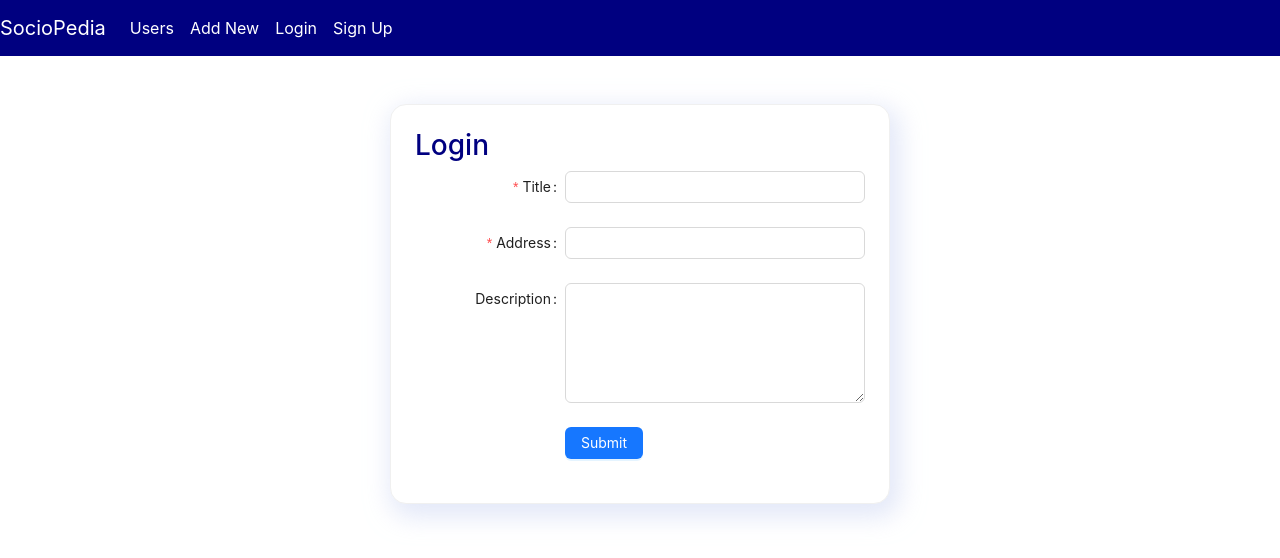
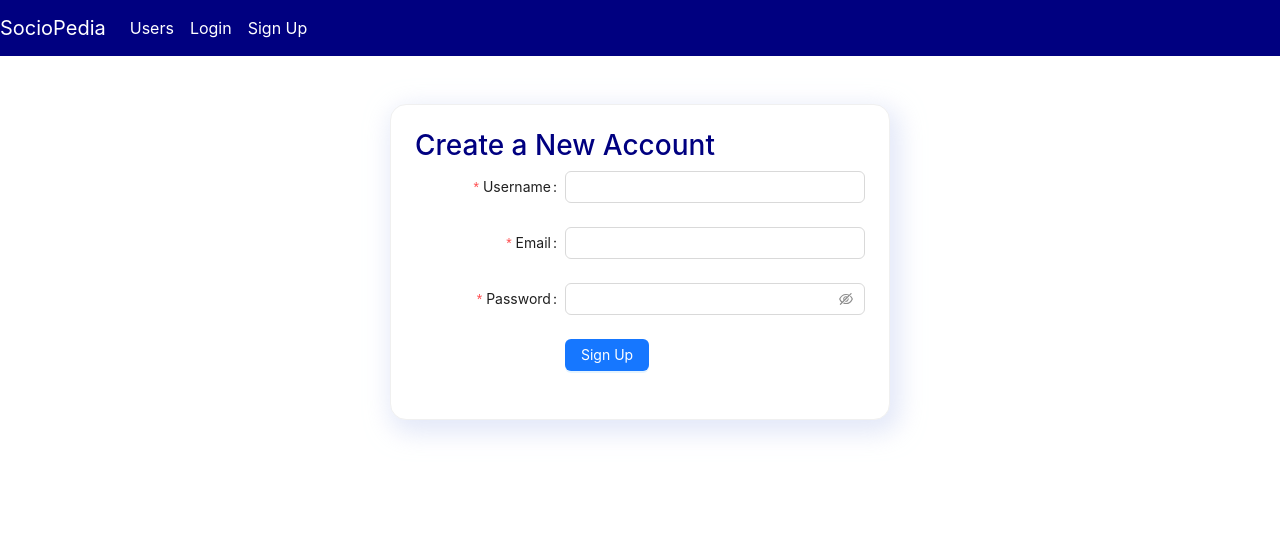
Before and after one commit to AbdulWahab35/sociopedia, a React (Create React App) app: page /signup in a window 1280 px wide. Shown: the top 558 px of the page. Built offline with nearby package versions, Linux system fonts and the light colour scheme.

Commit message:
authentication added

```diff
--- a/src/App.js
+++ b/src/App.js
@@ -7,10 +7,23 @@ import NavBar from "./shared/components/NavBar";
 import Users from "./users/pages/Users";
 import { Route, Routes } from "react-router-dom";
 import { AuthContext } from "./shared/context/auth-context";
+import { useState, useCallback } from "react";
 
 function App() {
+  const [isLoggedIn, setIsLoggedIn] = useState(false);
+
+  const login = useCallback(() => {
+    setIsLoggedIn(true);
+  }, []);
+
+  const logout = useCallback(() => {
+    setIsLoggedIn(false);
+  }, []);
+
   return (
-    <AuthContext.Provider value={'ali'}>
+    <AuthContext.Provider
+      value={{ isLoggedIn: isLoggedIn, login: login, logout: logout }}
+    >
       <NavBar />
       <Routes>
         <Route path="/" element={<Login />} />
--- a/src/auth/Login.js
+++ b/src/auth/Login.js
@@ -1,8 +1,11 @@
-import React from "react";
-import { Button, Form, Input, Card } from "antd";
+import React, { useContext } from "react";
+import { Button, Form, Input, Card, Divider } from "antd";
 import { Link } from "react-router-dom";
+import { AuthContext } from "../shared/context/auth-context";
 
 const Login = () => {
+  const auth = useContext(AuthContext);
+
   const onFinish = (values) => {
     console.log("Success:", values);
   };
@@ -79,8 +82,14 @@ const Login = () => {
             }}
           >
             <Link to="/users">
+              <Button onClick={auth.login} type="primary" htmlType="submit">
+                Login
+              </Button>
+            </Link>
+            <Divider>IF NOT HAVE ACCOUNT</Divider>
+            <Link to="/signup">
               <Button type="primary" htmlType="submit">
-                Login
+                Sign Up
               </Button>
             </Link>
           </Form.Item>
--- a/src/auth/SignUp.js
+++ b/src/auth/SignUp.js
@@ -1,7 +1,13 @@
 import React from "react";
 import { Button, Form, Input, Card } from "antd";
+import { Link } from "react-router-dom";
+import { useContext } from "react";
+import { AuthContext } from "../shared/context/auth-context";
 
 const SignUp = () => {
+
+  const auth = useContext(AuthContext)
+
   const onFinish = (values) => {
     console.log("Success:", values);
   };
@@ -20,7 +26,7 @@ const SignUp = () => {
       <Card
         style={{
           width: "500px",
-          height: "400px",
+          //   height: "400px",
           borderRadius: "16px",
           //   marginRight: "24px",
           boxShadow: "5px 8px 24px 5px rgba(208, 216, 243, 0.6)",
@@ -44,14 +50,15 @@ const SignUp = () => {
           onFinishFailed={onFinishFailed}
           autoComplete="off"
         >
-          <h3 style={{ color: "navy" }}>Login</h3>
+          <h3 style={{ color: "navy" }}>Create a New Account</h3>
+
           <Form.Item
-            label="Title"
+            label="Username"
             name="username"
             rules={[
               {
                 required: true,
-                message: "Please input your title!",
+                message: "Please enter a valid Username!",
               },
             ]}
           >
@@ -59,20 +66,29 @@ const SignUp = () => {
           </Form.Item>
 
           <Form.Item
-            label="Address"
-            name="address"
+            label="Email"
+            name="email"
             rules={[
               {
                 required: true,
-                message: "Please input correct address!",
+                message: "Please enter a valid e-mail!",
               },
             ]}
           >
             <Input />
           </Form.Item>
 
-          <Form.Item label="Description" name="description">
-            <Input.TextArea rows={5} />
+          <Form.Item
+            label="Password"
+            name="password"
+            rules={[
+              {
+                required: true,
+                message: "Please enter a valid password!",
+              },
+            ]}
+          >
+            <Input.Password />
           </Form.Item>
 
           <Form.Item
@@ -81,9 +97,11 @@ const SignUp = () => {
               span: 16,
             }}
           >
-            <Button type="primary" htmlType="submit">
-              Submit
-            </Button>
+            <Link to="/users">
+              <Button onClick={auth.login} type="primary" htmlType="submit">
+                Sign Up
+              </Button>
+            </Link>
           </Form.Item>
         </Form>
       </Card>
--- a/src/shared/components/NavBar.js
+++ b/src/shared/components/NavBar.js
@@ -1,7 +1,11 @@
 import React from "react";
 import { Link } from "react-router-dom";
+import { useContext } from "react";
+import { AuthContext } from "../context/auth-context";
 
 const NavBar = () => {
+  const auth = useContext(AuthContext);
+
   return (
     <nav
       className="navbar sticky-top navbar-expand-lg mb-5"
@@ -24,7 +28,7 @@ const NavBar = () => {
             SocioPedia
           </a>
         </Link>
-        <ul className="navbar-nav mr-auto mt-2 mt-lg-0">
+        <ul className=" text-end navbar-nav mr-auto mt-2 mt-lg-0">
           <li className="nav-item active">
             <Link style={{ textDecoration: "none" }} to="/users">
               <a className="nav-link" style={{ color: "white" }}>
@@ -32,6 +36,7 @@ const NavBar = () => {
               </a>
             </Link>
           </li>
+          {auth.isLoggedIn && (
             <li className="nav-item">
               <Link style={{ textDecoration: "none" }} to="/add-new-place">
                 <a className="nav-link" style={{ color: "white" }}>
@@ -39,6 +44,9 @@ const NavBar = () => {
                 </a>
               </Link>
             </li>
+          )}
+
+          {!auth.isLoggedIn && (
             <li className="nav-item">
               <Link style={{ textDecoration: "none" }} to="/login">
                 <a className="nav-link" style={{ color: "white" }}>
@@ -46,6 +54,9 @@ const NavBar = () => {
                 </a>
               </Link>
             </li>
+          )}
+
+          {!auth.isLoggedIn && (
             <li className="nav-item">
               <Link style={{ textDecoration: "none" }} to="/signup">
                 <a className="nav-link" style={{ color: "white" }}>
@@ -53,6 +64,18 @@ const NavBar = () => {
                 </a>
               </Link>
             </li>
+          )}
+
+          {auth.isLoggedIn && (
+            <li className="nav-item ">
+              <Link style={{ textDecoration: "none" }} to="/">
+                <a onClick={auth.logout} className="nav-link" style={{ color: "white" }}>
+                  Logout
+                </a>
+              </Link>
+            </li>
+          )}
+
         </ul>
       </div>
     </nav>
--- a/src/shared/context/auth-context.js
+++ b/src/shared/context/auth-context.js
@@ -2,6 +2,6 @@ import { createContext } from "react";
 
 export const AuthContext = createContext({
   isLoggedIn: false,
-  Login: () => {},
-  Logout: () => {},
+  login: () => {},
+  logout: () => {},
 });
```
Lines whose indentation alone changed are shown as unchanged.
